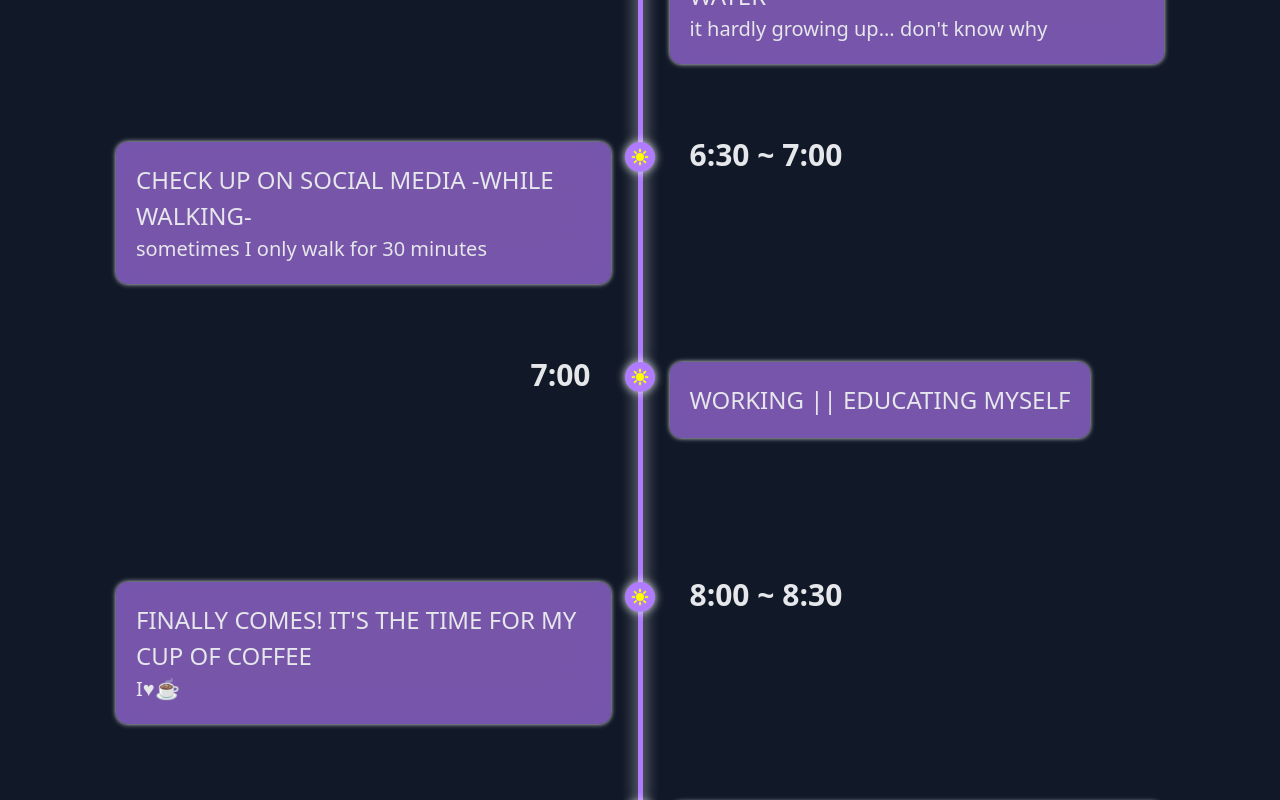
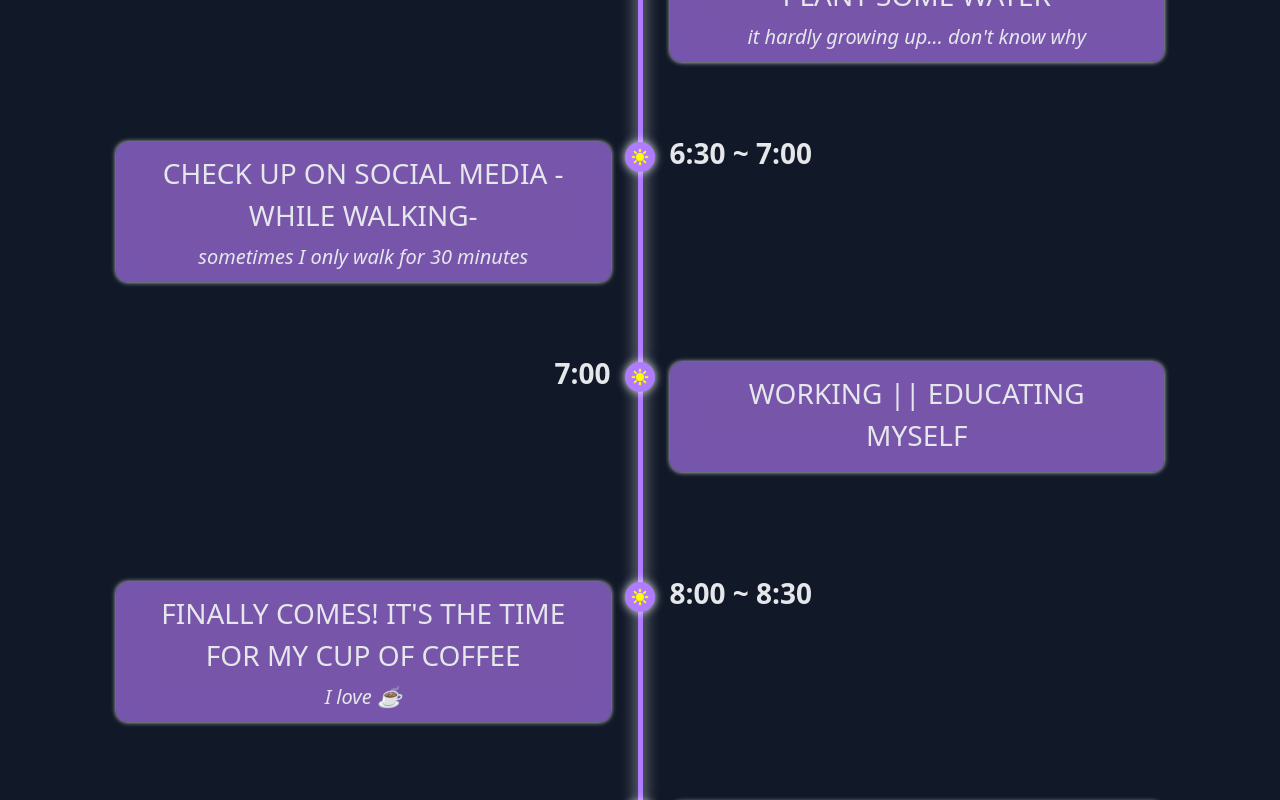
Before and after one commit to xmarya/portfolio.v2, a React (Vite) app: page / in a window 1280 px wide. Shown: the part 3700-4500 px from the top of the page. Built offline with nearby package versions, Linux system fonts and the light colour scheme.

Commit message:
finishing the timeline animation with the Soul Exodus!

```diff
--- a/src/UI/Animation/AnimatedWrapper.jsx
+++ b/src/UI/Animation/AnimatedWrapper.jsx
@@ -11,8 +11,8 @@ const Container = styled.div`
 `;
 
 const Warapper = styled(motion.div)`
-width: 100%;
-height: 100%;
+    width: 100%;
+    height: 100%;
     position: absolute;
     top:4px;
     left: 0;
--- a/src/UI/Header.jsx
+++ b/src/UI/Header.jsx
@@ -15,13 +15,11 @@ const StyledHeader = styled(motion.header)`
 
 const navigationVariants = {
     initial: {
-        y: -50,
-        x: -20,
+        y: 50,
         opacity: 0
     },
     animate: (stagger) => ({
         y:0,
-        x: 0,
         opacity: 1,
         transition: {
             delay: 1, // 1 is to delay until the hero animation completes,
@@ -36,6 +34,7 @@ const navigationVariants = {
 }
 
 export default function Header() {
+    // FIXME: the animation here is so stupid, fix it to be similar to the way the page animations are
     return (
         <StyledHeader variants={navigationVariants}>
             <Logo parentVariants={navigationVariants}/>
--- a/src/UI/Timeline.jsx
+++ b/src/UI/Timeline.jsx
@@ -1,3 +1,4 @@
+import { motion } from "framer-motion";
 import { createContext } from "react";
 import styled, { css } from "styled-components";
 
@@ -6,7 +7,7 @@ const TimelineConext = createContext();
 export default function Timeline({ children }) {
   return (
     <TimelineConext.Provider value={{}}>
-      <TimelineContainer className="">{children}</TimelineContainer>
+      <TimelineContainer>{children}</TimelineContainer>
     </TimelineConext.Provider>
   );
 }
@@ -29,25 +30,29 @@ const TimelineContainer = styled.ul`
     box-shadow: 0px 0px 15px currentColor;
   } */
 `;
-const Item = styled.li`
+const Item = styled(motion.li)`
   width: 100%;
   display: grid;
   grid-template-columns: 1fr 0.5rem 1fr;
   gap: 1.5rem;
+  row-gap: 4rem;
   overflow: visible;
 `;
 
-const MiddleLine = styled.div`
+const MiddleLine = styled(motion.div)`
+  height: auto;
   position: relative;
   background-color: var(--neon-purple);
   box-shadow: 0px 0px 1.5rem currentColor;
 `;
 
-const Content = styled.div`
+const Content = styled(motion.div)`
+  font-size: var(--secondary-heading);
+  font-weight: 500;
+  text-align: center;
   height: 20rem;
-  justify-self: ${props => props.direction};
+  justify-self: ${(props) => props.direction};
   margin: 0 1.2rem 2rem;
-  padding: 2rem;
 
   ${(props) => {
     switch (props.background) {
@@ -60,6 +65,7 @@ const Content = styled.div`
           background-color: rgba(176, 123, 255, 0.63);
           border-radius: 1.2rem;
           box-shadow: 0px 0px 0.5rem currentColor;
+          padding: 1rem 2rem;
         `;
 
       default:
@@ -67,31 +73,34 @@ const Content = styled.div`
           background: none;
           border: none;
           box-shadow: none;
+          padding-top: 2rem;
         `;
     }
   }}
-
 `;
 
 const Activity = styled.div`
-  font-size: 2.4rem;
-  font-weight: 500;
+  /* font-size: 2.4rem; */
   text-transform: uppercase;
+  padding: 0 2rem;
 `;
 
 const Note = styled.div`
   font-size: var(--p-text);
+  font-style: italic;
+  padding: 0 2rem;
+  margin-top: 0.6rem;
 `;
 
 const Time = styled.div`
-  font-size: 3rem;
+  /* font-size: 3rem; */
   font-weight: 600;
   margin-top: -3rem;
 `;
 
 // opt for Icon or Circle
 
-const Circle = styled.div`
+const Circle = styled(motion.div)`
   position: absolute;
   top: 0;
   left: 50%;
@@ -102,11 +111,14 @@ const Circle = styled.div`
   box-shadow: 0px 0px 10px currentColor;
   border-radius: 100%;
 
-  margin-top: ${(props) => props.lastOne ? "initial" : "-0.2rem"}; // NOTE: if it doesn't work change it to "unset" */
+  margin-top: ${(props) =>
+    props.lastOne
+      ? "initial"
+      : "-0.2rem"}; // NOTE: if it doesn't work change it to "unset" */
   /* bottom: ${(props) => props.lastOne && 0}; */
 `;
 
-const Icon = styled.div`
+const Icon = styled(motion.div)`
   position: absolute;
   top: 0;
   left: 50%;
--- a/src/data/timelineData.js
+++ b/src/data/timelineData.js
@@ -28,7 +28,7 @@ export const timelineActivities = [
     },
     {
         activity: "FINALLY COMES! IT'S THE TIME FOR MY CUP OF COFFEE",
-        note: "I♥☕",
+        note: "I love ☕",
         time: "8:00 ~ 8:30"
     },
     {
--- a/src/sections/OneDay.jsx
+++ b/src/sections/OneDay.jsx
@@ -1,52 +1,125 @@
 import { MoonIcon, SunIcon } from "@heroicons/react/24/solid";
+import { useInView } from "framer-motion";
+import { useRef } from "react";
 import AnimatedWrapper from "../UI/Animation/AnimatedWrapper";
 import { SectionSubHeading } from "../UI/Headings";
 import { CentredSection } from "../UI/Section";
 import Timeline from "../UI/Timeline";
 import { timelineActivities } from "../data/timelineData";
 
+
 export default function OneDay() {
+
+  const middlelineVariants = {
+    initial: {
+      height: 0
+    },
+    animate: {
+      height: "100%",
+      transition: {
+        delay: 0.4,
+        duration: 0.5
+      }
+    }
+  };
+  const iconVariants = {
+    initial: {
+      opacity:0,
+      x: "-50%", // this is for fixing the issue that scaling overrides the original translateX in the css
+      scale: 0
+    },
+    animate: {
+      opacity:1,
+      scale: 1,
+      transition: {
+        duration: 0.4
+      }
+    }
+  };
+  const timeVariants = {
+    initial: (direction) => ({
+      opacity: 0,
+      x: direction === "rtl" ? -50 : 50
+    }),
+    animate: {
+      opacity:1,
+      x: 0,
+      transition: {
+        duration: 0.3,
+        delay: 0.5
+      }
+    }
+  };
+  const activityVariants = {
+    initial: (direction) => ({
+      opacity: 0,
+      x: direction === "rtl" ? -50 : 50
+    }),
+    animate: {
+      opacity:1,
+      x: 0,
+      transition: {
+        duration: 0.3,
+        delay: 1
+      }
+    }
+  };
+
+
   return (
-    <CentredSection className="">
+    <CentredSection>
       <AnimatedWrapper>
         <SectionSubHeading>A Day in my Life:</SectionSubHeading>
       </AnimatedWrapper>
       <Timeline>
         {timelineActivities.map((activity, index) => {
-          console.log(index, timelineActivities.length);
-          return index % 2 !== 0 ? (
-            <Timeline.Item key={index}>
-              <Timeline.Content direction="right" background="glass">
+          const targetRef = useRef(null);
+          const isInView = useInView(targetRef, {once: true, amount: 0.2});
+          return (
+            <Timeline.Item key={index} ref={targetRef}>
+              {index % 2 !== 0 ? (
+                <>
+                  <Timeline.Content direction="right" background="glass" variants={activityVariants} initial="initial" animate={isInView? "animate" : "initial"} custom="rtl" >
                     <Timeline.Activity>{activity.activity}</Timeline.Activity>
                     <Timeline.Note>{activity?.note}</Timeline.Note>
                   </Timeline.Content>
 
-              <Timeline.MiddleLine>
-                <Timeline.Icon>
-                {parseInt(activity.time.split(":")[0], 10) < 18 ? <SunIcon className="size-[2rem] stroke-[var(--neon-yellow)] fill-[var(--neon-yellow)]"/> : <MoonIcon className="size-[2rem] stroke-[var(--colour-grey-100)] fill-[var(--colour-grey-100)]"/>}
+                  <Timeline.MiddleLine variants={middlelineVariants} initial="initial" animate={isInView? "animate" : "initial"}>
+                    <Timeline.Icon variants={iconVariants} initial="initial" animate={isInView? "animate" : "initial"}>
+                      {parseInt(activity.time.split(":")[0], 10) < 18 ? (
+                        <SunIcon className="size-[2rem] stroke-[var(--neon-yellow)] fill-[var(--neon-yellow)]" />
+                      ) : (
+                        <MoonIcon className="size-[2rem] stroke-[var(--colour-grey-100)] fill-[var(--colour-grey-100)]" />
+                      )}
                     </Timeline.Icon>
                   </Timeline.MiddleLine>
 
-              <Timeline.Content direction="left">
+                  <Timeline.Content direction="left" custom="ltr" variants={timeVariants} initial="initial" animate={isInView? "animate" : "initial"}>
                     <Timeline.Time>{activity.time}</Timeline.Time>
                   </Timeline.Content>
-            </Timeline.Item>
+                </>
               ) : (
-            <Timeline.Item key={index}>
-              <Timeline.Content direction="right">
+                <>
+                  <Timeline.Content direction="right" custom="ltr" variants={timeVariants} initial="initial" animate={isInView? "animate" : "initial"}>
                     <Timeline.Time>{activity.time}</Timeline.Time>
                   </Timeline.Content>
 
-              <Timeline.MiddleLine>
-                <Timeline.Icon>
-                   {parseInt(activity.time.split(":")[0], 10) < 18 ? <SunIcon className="size-[2rem] stroke-[var(--neon-yellow)] fill-[var(--neon-yellow)]"/> : <MoonIcon className="size-[2rem] stroke-[var(--colour-grey-100)] fill-[var(--colour-grey-100)]"/>}
+                  <Timeline.MiddleLine variants={middlelineVariants} initial="initial" animate={isInView? "animate" : "initial"}>
+                    <Timeline.Icon variants={iconVariants} initial="initial" animate={isInView? "animate" : "initial"}>
+                      {parseInt(activity.time.split(":")[0], 10) < 18 ? (
+                        <SunIcon className="size-[2rem] stroke-[var(--neon-yellow)] fill-[var(--neon-yellow)]" />
+                      ) : (
+                        <MoonIcon className="size-[2rem] stroke-[var(--colour-grey-100)] fill-[var(--colour-grey-100)]" />
+                      )}
                     </Timeline.Icon>
                   </Timeline.MiddleLine>
 
-              <Timeline.Content direction="left" background="glass">
+                  <Timeline.Content direction="left" background="glass" variants={activityVariants} initial="initial" animate={isInView? "animate" : "initial"} custom="rtl" >
                     <Timeline.Activity>{activity.activity}</Timeline.Activity>
                     <Timeline.Note>{activity?.note}</Timeline.Note>
                   </Timeline.Content>
+                </>
+              )}
             </Timeline.Item>
           );
         })}
```
Also changed, not shown: 1 other file (tests, documents, lock files or other folders). Lines whose indentation alone changed are shown as unchanged.
